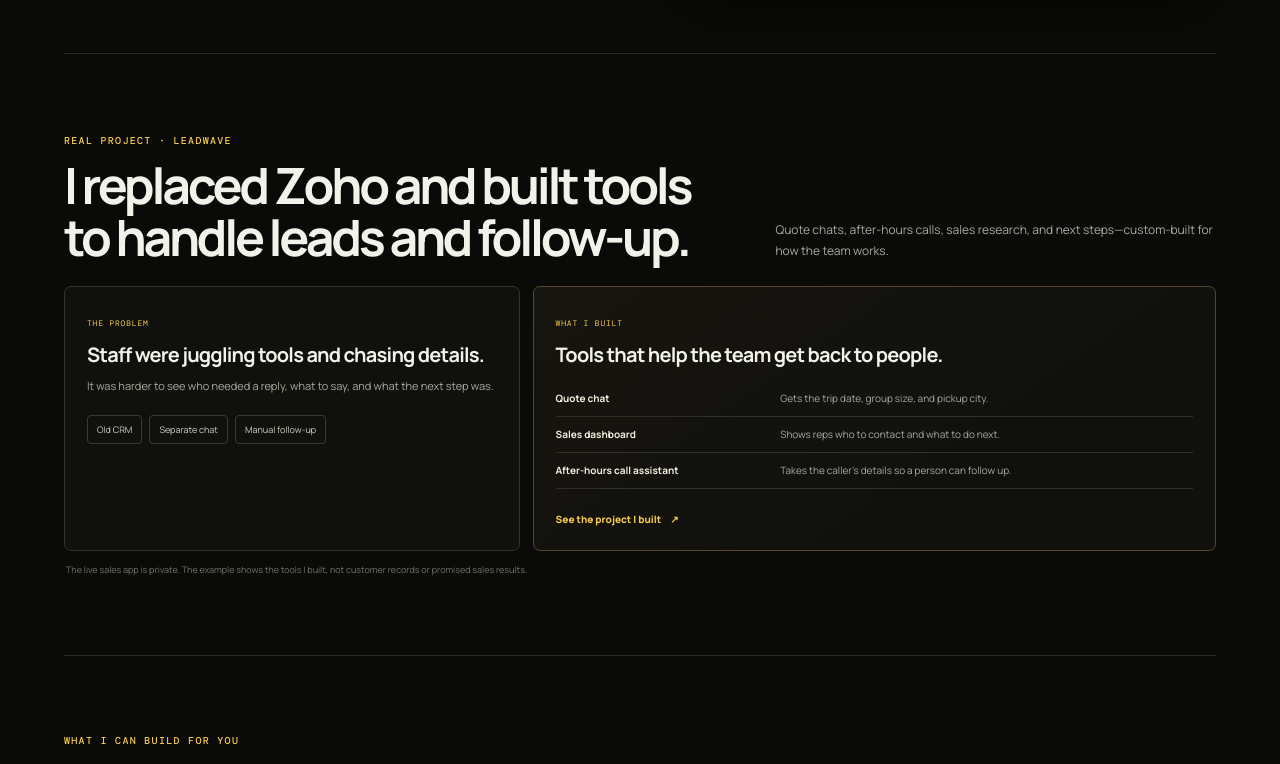
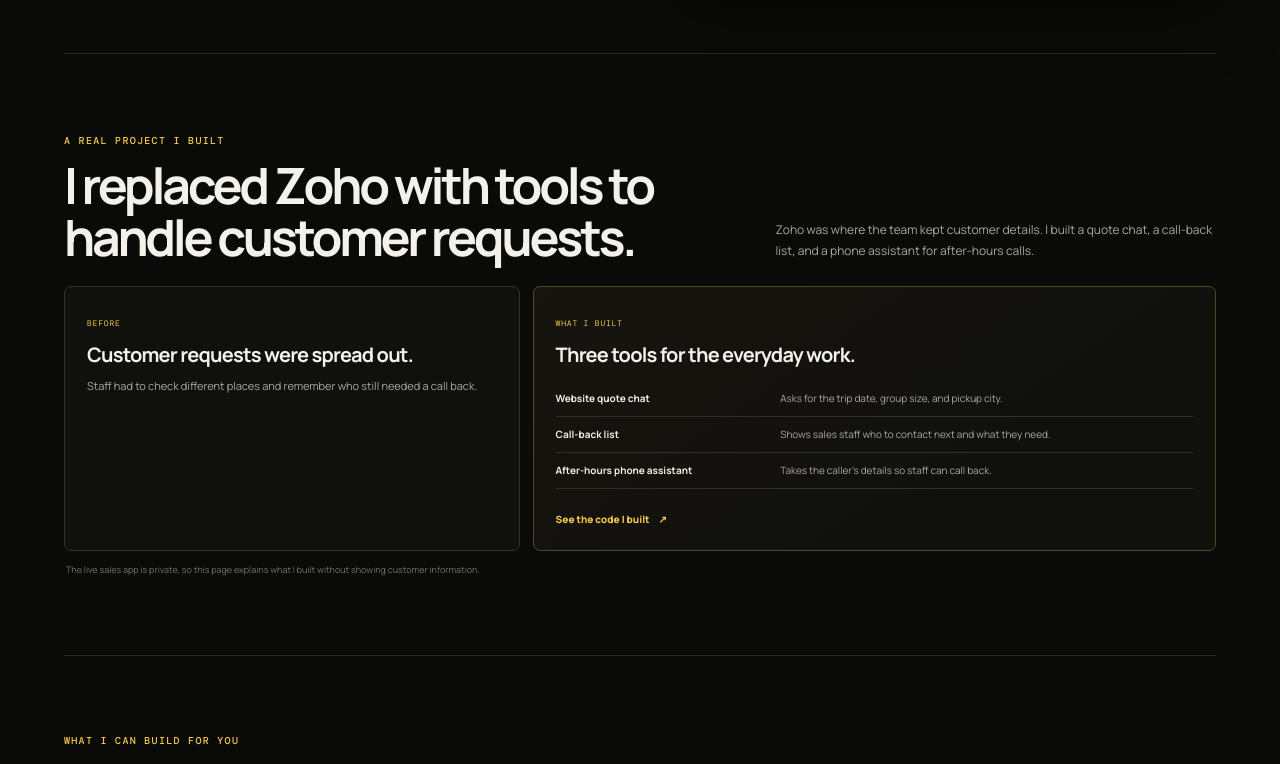
Before and after one commit to partybusexperts/DKWork, a Next.js app: page / in a window 1280 px wide. Shown: the part 499-1263 px from the top of the page. Built offline with nearby package versions, Linux system fonts and the light colour scheme.

Commit message:
Clarify Leadwave portfolio case study

```diff
--- a/app/page.tsx
+++ b/app/page.tsx
@@ -206,12 +206,12 @@ export default function Home() {
     </section>
 
     <section className="leadwave-case" id="leadwave">
-      <div className="case-heading"><div><span className="eyebrow">REAL PROJECT · LEADWAVE</span><h2>I replaced Zoho and built tools to handle leads and follow-up.</h2></div><p>Quote chats, after-hours calls, sales research, and next steps—custom-built for how the team works.</p></div>
+      <div className="case-heading"><div><span className="eyebrow">A REAL PROJECT I BUILT</span><h2>I replaced Zoho with tools to handle customer requests.</h2></div><p>Zoho was where the team kept customer details. I built a quote chat, a call-back list, and a phone assistant for after-hours calls.</p></div>
       <div className="case-grid">
-        <div className="case-before"><span className="story-label">THE PROBLEM</span><h3>Staff were juggling tools and chasing details.</h3><p>It was harder to see who needed a reply, what to say, and what the next step was.</p><div className="case-tags"><span>Old CRM</span><span>Separate chat</span><span>Manual follow-up</span></div></div>
-        <div className="case-after"><span className="story-label">WHAT I BUILT</span><h3>Tools that help the team get back to people.</h3><ul><li><b>Quote chat</b><span>Gets the trip date, group size, and pickup city.</span></li><li><b>Sales dashboard</b><span>Shows reps who to contact and what to do next.</span></li><li><b>After-hours call assistant</b><span>Takes the caller’s details so a person can follow up.</span></li></ul><a href="https://github.com/partybusexperts/Chatbot-Awesome" target="_blank" rel="noreferrer">See the project I built <span>↗</span></a></div>
+        <div className="case-before"><span className="story-label">BEFORE</span><h3>Customer requests were spread out.</h3><p>Staff had to check different places and remember who still needed a call back.</p></div>
+        <div className="case-after"><span className="story-label">WHAT I BUILT</span><h3>Three tools for the everyday work.</h3><ul><li><b>Website quote chat</b><span>Asks for the trip date, group size, and pickup city.</span></li><li><b>Call-back list</b><span>Shows sales staff who to contact next and what they need.</span></li><li><b>After-hours phone assistant</b><span>Takes the caller’s details so staff can call back.</span></li></ul><a href="https://github.com/partybusexperts/Chatbot-Awesome" target="_blank" rel="noreferrer">See the code I built <span>↗</span></a></div>
       </div>
-      <p className="case-truth">The live sales app is private. The example shows the tools I built, not customer records or promised sales results.</p>
+      <p className="case-truth">The live sales app is private, so this page explains what I built without showing customer information.</p>
     </section>
 
     <section className="services-section" id="services">
```
